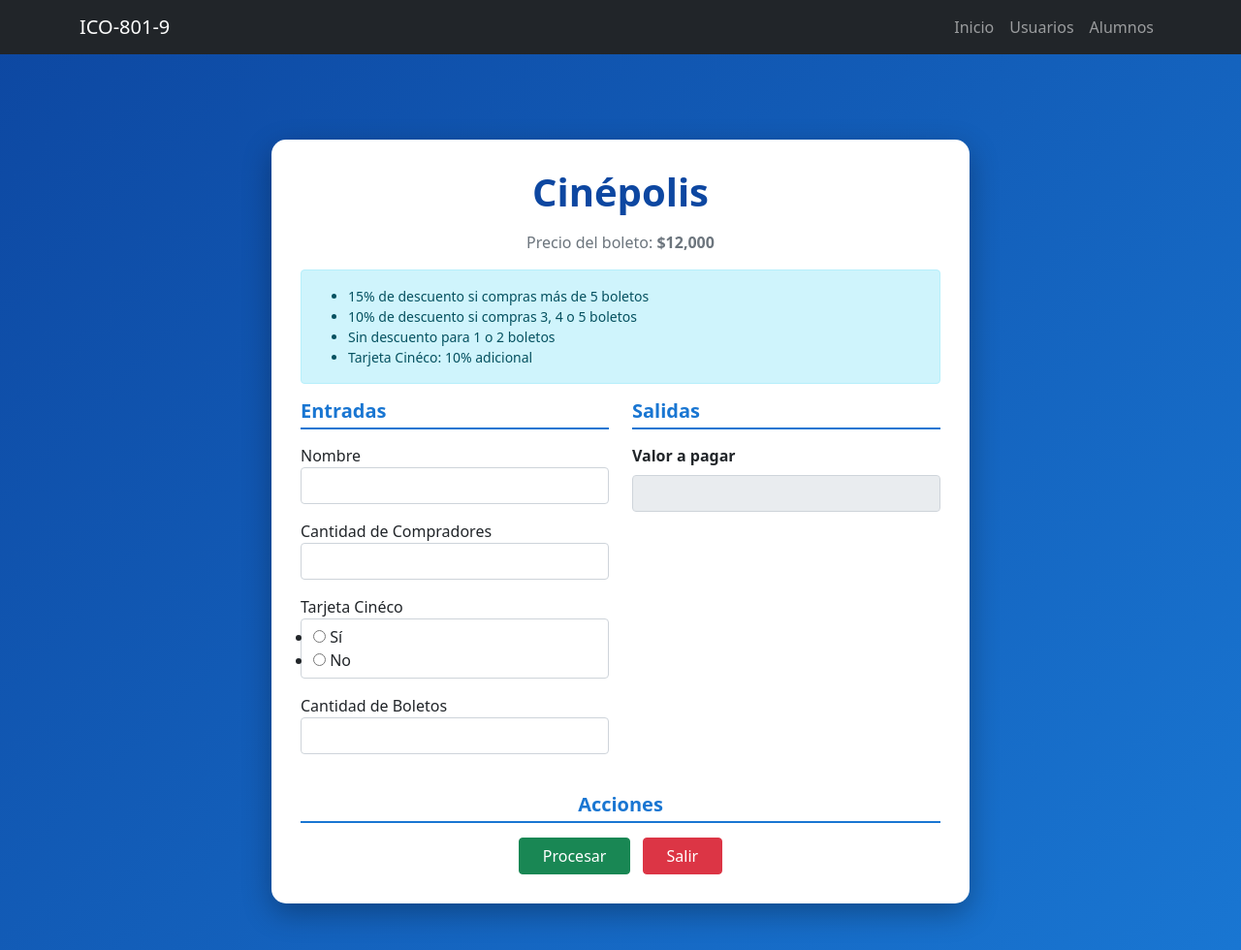
After one commit to IDGS-801-22001375/IntroFlask, a Flask app: page /ticket_cinepolis in a window 1280 px wide. The commit adds this page. Shown: the whole page at 97% size. Run offline with Flask 3, Linux system fonts and the light colour scheme; some libraries are stand-ins or nearby versions.

Commit message:
Compra de ticket cinepolis

```diff
--- a/app.py
+++ b/app.py
@@ -22,6 +22,39 @@ def distancia():
         distancia = round(math.sqrt((x2 - x1)**2 + (y2 - y1)**2))
 
     return render_template("distancia_puntos/distancia_puntos.html", distancia=distancia)
+
+## RUTA TICKET CINEPOLIS
+@app.route("/ticket_cinepolis", methods=["GET", "POST"])
+def ticket_cinepolis():
+    form = forms.TicketCinepolis(request.form)
+    ticket_cinepolis = ""
+    if request.method == "POST" and form.validate():
+
+        cantidad_boletos = form.cantidad_boletos.data
+        cantidad_compradores = form.cantidad_compradores.data
+        usa_tarjeta = form.es_con_tarjeta_cineco.data
+
+        if cantidad_boletos > cantidad_compradores * 7:
+            ticket_cinepolis = "No se pueden comprar más de 7 boletos por persona."
+        else:
+            precio_boleto = 12
+            subtotal = cantidad_boletos * precio_boleto
+
+            if cantidad_boletos > 5:
+                descuento = 0.15
+            elif 3 <= cantidad_boletos <= 5:
+                descuento = 0.10
+            else:
+                descuento = 0
+
+            total = subtotal * (1 - descuento)
+
+            if usa_tarjeta == 'si':
+                total *= 0.90
+
+            ticket_cinepolis = f"$ {total:.2f}"
+
+    return render_template("cinepolis/cinepolis.html", form=form, precio_ticket_cinepolis=ticket_cinepolis)
 
 @app.route("/")
 def index():
--- a/forms.py
+++ b/forms.py
@@ -2,6 +2,7 @@ from wtforms import Form
 from wtforms import StringField, PasswordField, IntegerField, PasswordField, FloatField
 from wtforms import validators
 from wtforms import EmailField
+from wtforms import RadioField
 
 class UserForm(Form):
     matricula=IntegerField('Matricula',[
@@ -21,3 +22,21 @@ class UserForm(Form):
     correo=EmailField('Correo',[
         validators.Email(message="Ingresa un correo valido")
     ])
+
+class TicketCinepolis(Form):
+    nombre=StringField('Nombre',[
+        validators.DataRequired(message="El campo es requerido."),
+        validators.length(min=4, max=10, message="Ingrese nombre valido.")
+    ])
+    cantidad_compradores=IntegerField('Cantidad de Compradores',[
+        validators.DataRequired(message="El campo es requerido."),
+        validators.NumberRange(min=1, max=10, message="Ingrese cantidad valida.")
+    ])
+    es_con_tarjeta_cineco = RadioField('Tarjeta Cinéco',
+        choices=[('si', 'Sí'), ('no', 'No')],
+        validators=[validators.DataRequired(message="El campo es requerido.")]
+    )
+    cantidad_boletos=IntegerField('Cantidad de Boletos',[
+        validators.DataRequired(message="El campo es requerido."),
+        validators.NumberRange(min=1, max=7, message="La cantidad máxima de boletos es 7.")
+    ])
--- /dev/null
+++ b/static/style.css
@@ -0,0 +1,24 @@
+body {
+    background: linear-gradient(135deg, #0d47a1, #1976d2);
+    min-height: 100vh;
+}
+
+.cine-card {
+    background-color: #ffffff;
+    border-radius: 15px;
+    padding: 30px;
+    box-shadow: 0 10px 30px rgba(0, 0, 0, 0.3);
+}
+
+.cine-title {
+    color: #0d47a1;
+    font-weight: bold;
+}
+
+.section-title {
+    font-weight: bold;
+    color: #1976d2;
+    border-bottom: 2px solid #1976d2;
+    margin-bottom: 15px;
+    padding-bottom: 5px;
+}
--- /dev/null
+++ b/templates/cinepolis/cinepolis.html
@@ -0,0 +1,67 @@
+{% extends "layout.html" %}
+{% import "_macros.html" as macrosnuevo %}
+
+{% block content %}
+
+<div class="container py-5">
+    <div class="row justify-content-center">
+        <div class="col-md-10 col-lg-8">
+            <div class="cine-card">
+
+                <h1 class="text-center cine-title mb-3">Cinépolis</h1>
+                <p class="text-center text-muted">Precio del boleto: <strong>$12,000</strong></p>
+
+                <div class="alert alert-info small">
+                    <ul class="mb-0">
+                        <li>15% de descuento si compras más de 5 boletos</li>
+                        <li>10% de descuento si compras 3, 4 o 5 boletos</li>
+                        <li>Sin descuento para 1 o 2 boletos</li>
+                        <li>Tarjeta Cinéco: 10% adicional</li>
+                    </ul>
+                </div>
+
+                <form action="/ticket_cinepolis" method="post" novalidate>
+                    {{ form.csrf_token }}
+                    <input type="hidden" name="csrf_token" value="{{csrf_token()}}"></input>
+                    <div class="row">
+                        <div class="col-md-6">
+                            <h5 class="section-title">Entradas</h5>
+                            <div class="mb-3">
+                                {{ macrosnuevo.campoNuevo(form.nombre, class="form-control") }}
+                            </div>
+
+                            <div class="mb-3">
+                                {{ macrosnuevo.campoNuevo(form.cantidad_compradores, class="form-control") }}
+                            </div>
+
+                            <div class="mb-3">
+                                {{ macrosnuevo.campoNuevo(form.es_con_tarjeta_cineco, class="form-control") }}
+                            </div>
+
+                            <div class="mb-3">
+                                {{ macrosnuevo.campoNuevo(form.cantidad_boletos, class="form-control") }}
+                            </div>
+                        </div>
+
+                        <div class="col-md-6">
+                            <h5 class="section-title">Salidas</h5>
+                            <div class="mb-3">
+                                <label class="form-label fw-bold">Valor a pagar</label>
+                                <input type="text" class="form-control text-center fw-bold"
+                                    value="{{ precio_ticket_cinepolis }}" readonly>
+                            </div>
+                        </div>
+                    </div>
+
+                    <div class="text-center mt-4">
+                        <h5 class="section-title">Acciones</h5>
+                        <button type="submit" class="btn btn-success px-4 me-2">Procesar</button>
+                        <a href="/" class="btn btn-danger px-4">Salir</a>
+                    </div>
+                </form>
+
+            </div>
+        </div>
+    </div>
+</div>
+{% endblock %}
--- a/templates/layout.html
+++ b/templates/layout.html
@@ -5,6 +5,7 @@
     <meta charset="UTF-8">
     <meta name="viewport" content="width=device-width, initial-scale=1.0">
     <link href="../static/bootstrap-5.0.2-dist/css/bootstrap.min.css" rel="stylesheet">
+    <link rel="stylesheet" href="../static/style.css">
     <title>Document</title>
 </head>
 
```
